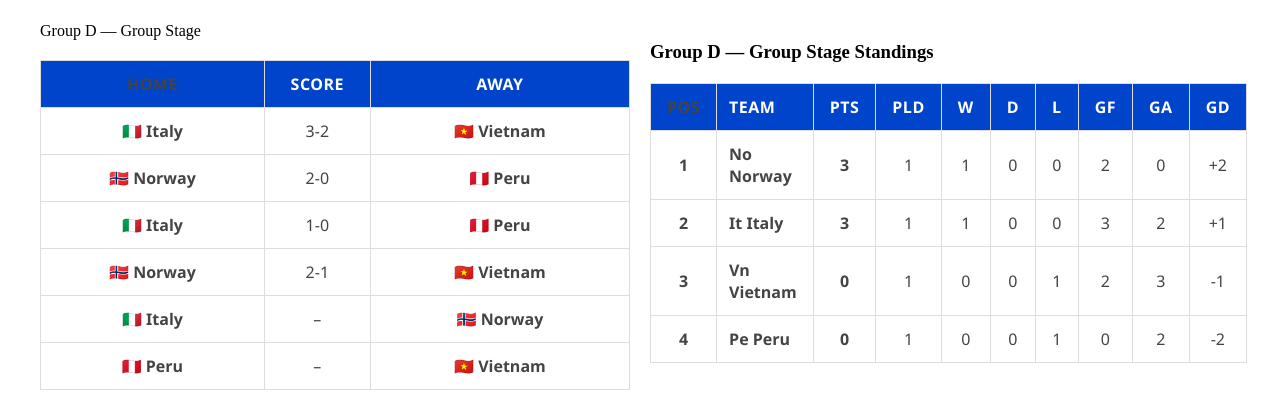
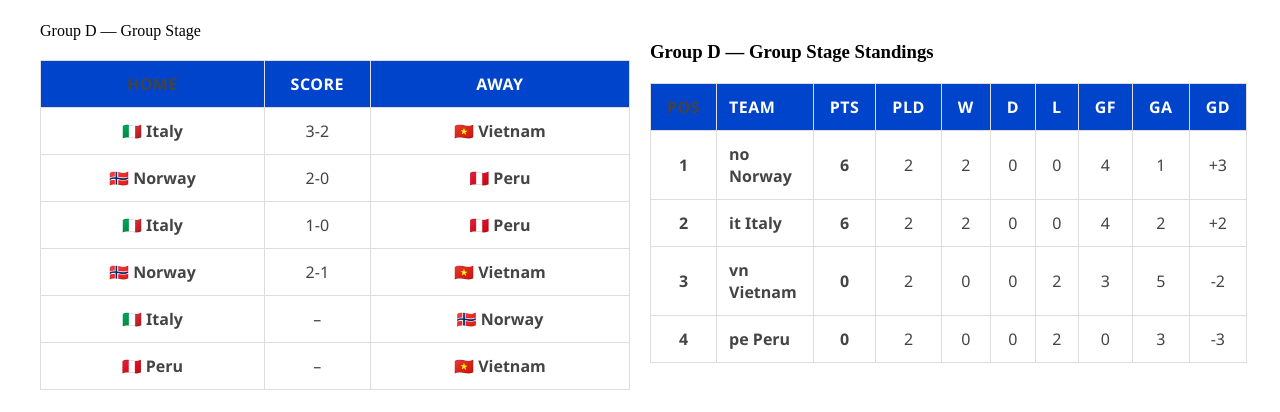
Before and after one commit to MarcusMachado15/whoisgonnawin-clean, a Next.js app: page /worldcup in a window 1280 px wide. Shown: the part 1380-1792 px from the top of the page. Built offline with nearby package versions, Linux system fonts and the light colour scheme.

Commit message:
Update Group D standings (ITA 3-2 VIE, NOR 2-0 PER, ITA 1-0 PER, NOR 2-1 VIE)

```diff
--- a/app/worldcup/page.tsx
+++ b/app/worldcup/page.tsx
@@ -108,10 +108,10 @@ const groupsData: Record<string, { title?: string; matches: Match[]; standings:
       { home: '🇮🇹 Italy',   score: '–', away: '🇳🇴 Norway' },
       { home: '🇵🇪 Peru',    score: '–', away: '🇻🇳 Vietnam' },
     ],
-    standings: [  { pos: 1, team: 'No Norway',  played: 1, won: 1, draw: 0, lost: 0, gf: 2, ga: 0, gd:  2, pts: 3 },
-  { pos: 2, team: 'It Italy',   played: 1, won: 1, draw: 0, lost: 0, gf: 3, ga: 2, gd:  1, pts: 3 },
-  { pos: 3, team: 'Vn Vietnam', played: 1, won: 0, draw: 0, lost: 1, gf: 2, ga: 3, gd: -1, pts: 0 },
-  { pos: 4, team: 'Pe Peru',    played: 1, won: 0, draw: 0, lost: 1, gf: 0, ga: 2, gd: -2, pts: 0 },
+    standings: [   { pos: 1, team: 'no Norway',  played: 2, won: 2, draw: 0, lost: 0, gf: 4, ga: 1, gd: +3, pts: 6 },
+  { pos: 2, team: 'it Italy',   played: 2, won: 2, draw: 0, lost: 0, gf: 4, ga: 2, gd: +2, pts: 6 },
+  { pos: 3, team: 'vn Vietnam', played: 2, won: 0, draw: 0, lost: 2, gf: 3, ga: 5, gd: -2, pts: 0 },
+  { pos: 4, team: 'pe Peru',    played: 2, won: 0, draw: 0, lost: 2, gf: 0, ga: 3, gd: -3, pts: 0 },
 ],
   },
 
```
